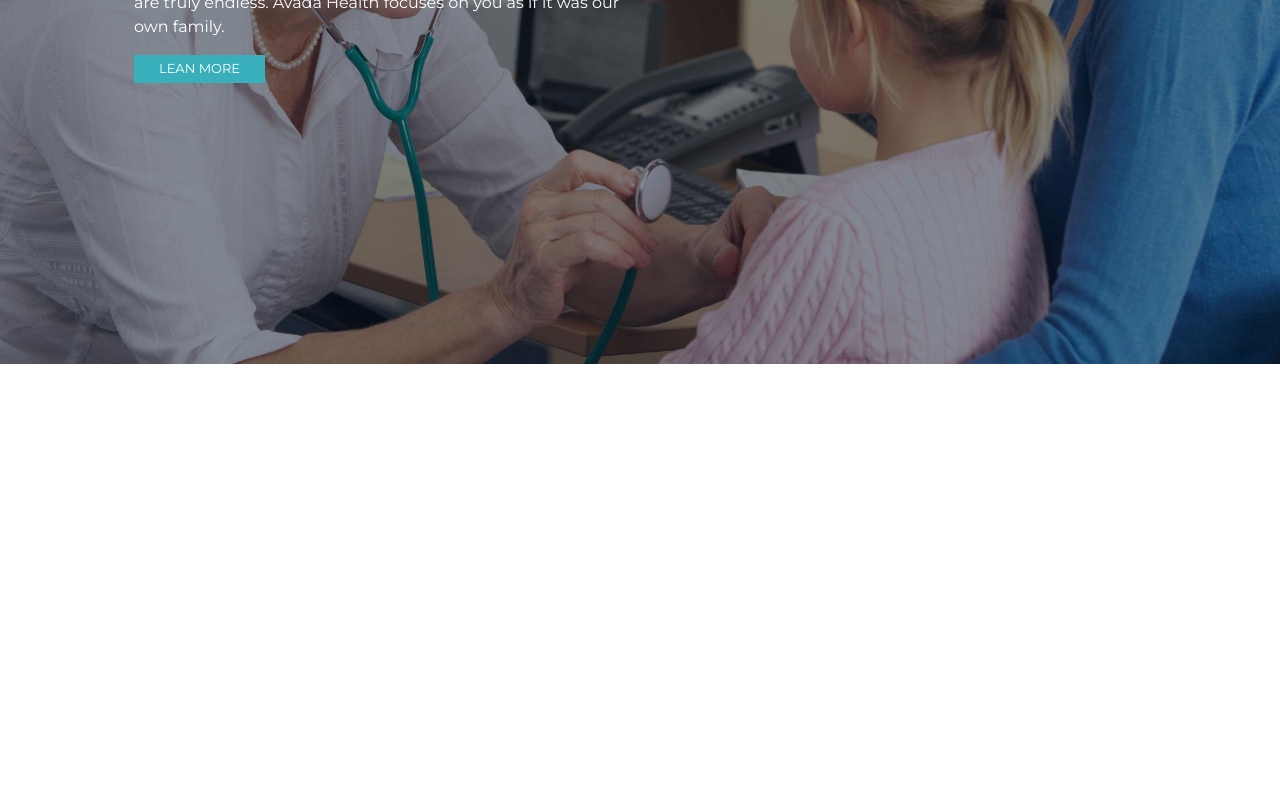
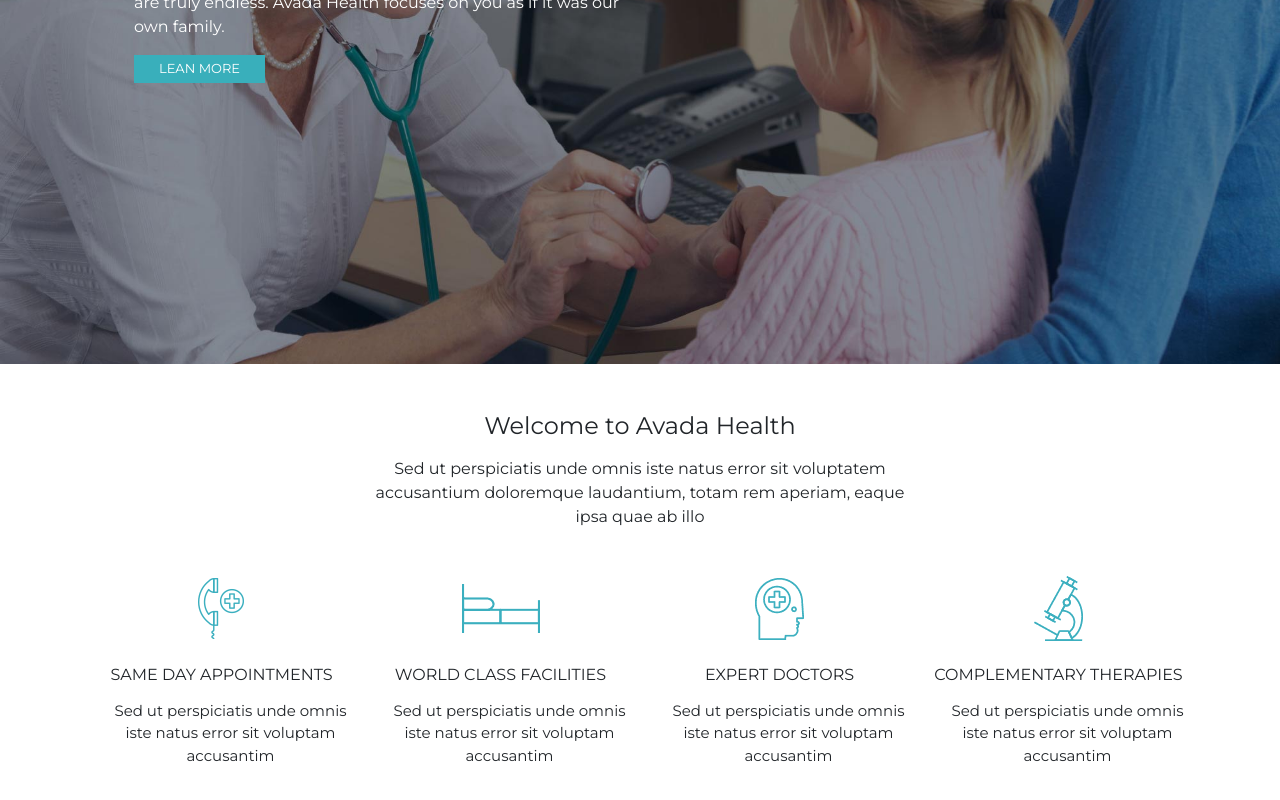
Before and after one commit to AlessandroVano/proj-html-vuejs, a Vue app: page / in a window 1280 px wide. Shown: the part 356-1156 px from the top of the page. Before the commit the page ends 832 px from the top, so only its background shows below. Built offline with nearby package versions, Linux system fonts and the light colour scheme.

Commit message:
add components WelcomeToAvadaHealth con array annesso

```diff
--- a/src/App.vue
+++ b/src/App.vue
@@ -1,8 +1,13 @@
 <template>
   <div id="app">
-   <Header />
+    <header>
+       <Header />
+    </header>
+    <main>
+       <WelcomeToAvadaHealth />
 
-   <Main />
+    </main>
+
 
    <Footer />
 
@@ -11,7 +16,7 @@
 
 <script>
 import Header from '@/components/Header.vue'
-import Main from '@/components/Main.vue'
+import WelcomeToAvadaHealth from '@/components/WelcomeToAvadaHealth.vue'
 import Footer from '@/components/Footer.vue'
 
 
@@ -19,7 +24,7 @@ export default {
   name: 'App',
   components: {
    Header,
-   Main,
+   WelcomeToAvadaHealth,
    Footer,
   }
 }
--- a/src/components/Main.vue
+++ /dev/null
@@ -1,17 +0,0 @@
-<template>
-  <h1>
-      My Main
-  </h1>
-</template>
-
-<script>
-export default {
-    name: 'Main',
-
-
-}
-</script>
-
-<style scoped lang="scss">
-
-</style>
--- /dev/null
+++ b/src/components/WelcomeToAvadaHealth.vue
@@ -0,0 +1,47 @@
+<template>
+ <div class="container text-center my-5 contenitore_testo">
+   <div class="row">
+    <!-- title + p -->
+      <section class="text-center col-6 title_p">
+          <h4>Welcome to Avada Health</h4>
+          <p class="p-2">Sed ut perspiciatis unde omnis iste natus error sit voluptatem accusantium doloremque laudantium, totam rem aperiam, eaque ipsa quae ab illo </p>
+      </section>
+    <!-- sezione icon + text + p -->
+      <section class="d-flex col-12 my-3">
+        <div v-for="(card, index) in cards" :key="`card ${index}`">
+          <CardAvadaHealth :url="card.img" :title="card.title" :text="card.text" />
+        </div>
+
+      </section>
+    </div>
+  </div>
+</template>
+
+<script>
+import CardAvadaHealth from '@/components/card/CardAvadaHealth.vue'
+import {IconAvadaHealth} from '@/devData/arrayGeneral.js'
+
+export default {
+    name: 'WelcomeToAvadaHealth',
+    components: {
+      CardAvadaHealth,
+    },
+    data() {
+      return {
+        cards: IconAvadaHealth,
+      };
+    },
+};
+</script>
+
+<style scoped lang="scss">
+@import '@/styles/globals';
+@import '@/styles/utilities';
+
+.title_p {
+  margin-left: 25%;
+}
+
+
+
+</style>
--- /dev/null
+++ b/src/components/card/CardAvadaHealth.vue
@@ -0,0 +1,28 @@
+<template>
+  <div>
+       <img :src="require(`../../assets/${url}`)" :alt="title">
+      <h5 class="my-3"> {{title}} </h5>
+      <p> {{text}} </p>
+  </div>
+</template>
+
+<script>
+export default {
+name:  'CardAvadaHealth',
+props: {
+    url: String,
+    title: String,
+    text: String,
+ }
+}
+</script>
+
+<style  scoped lang="scss">
+@import '@/styles/globals';
+@import '@/styles/utilities';
+
+p {
+  padding-left: 18px;
+  font-size: 15px;
+}
+</style>
--- /dev/null
+++ b/src/devData/arrayGeneral.js
@@ -0,0 +1,26 @@
+export const IconAvadaHealth = [
+    {
+        img: 'icon-1.png',
+        title: 'SAME DAY APPOINTMENTS',
+        text: 'Sed ut perspiciatis unde omnis iste natus error sit voluptam accusantim',
+
+    },
+    {
+        img: 'icon-2.png',
+        title: 'WORLD CLASS FACILITIES',
+        text: 'Sed ut perspiciatis unde omnis iste natus error sit voluptam accusantim',
+
+    },
+    {
+        img: 'icon-3.png',
+        title: 'EXPERT DOCTORS',
+        text: 'Sed ut perspiciatis unde omnis iste natus error sit voluptam accusantim',
+
+    },
+    {
+        img: 'icon-4.png',
+        title: 'COMPLEMENTARY THERAPIES',
+        text: 'Sed ut perspiciatis unde omnis iste natus error sit voluptam accusantim',
+
+    },
+]
--- a/src/styles/utilities.scss
+++ b/src/styles/utilities.scss
@@ -23,3 +23,6 @@
     font-size: 45px;
     color: $color-text-2;
 }
+h5 {
+    font-size: 16px;
+}
```
